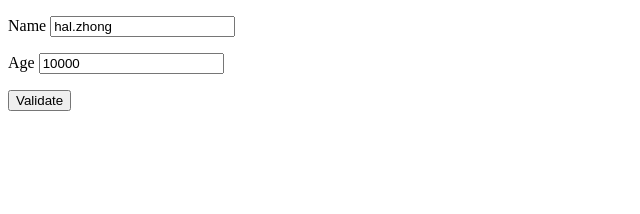
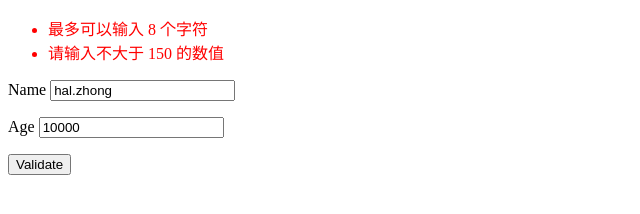
Before and after one commit to zhongxingdou/obj-validation, a website: page demo/index.html in a window 1280 px wide. Both pictures are taken after a click on the button "Validate". Shown: the whole page, without its empty margins (0-640 px from the left). Drawn offline with Linux system fonts and the light colour scheme.

Commit message:
生成并更新示例

```diff
--- a/demo/demo.js
+++ b/demo/demo.js
@@ -15,6 +15,7 @@ var obj = {
 }
 
 var validator = new objValidation(rules, obj)
+objValidation.i18n.setCurrLocale('zh')
 
 function validate(){
   validator.validate()
@@ -23,7 +24,7 @@ function validate(){
   var output = document.getElementById('errors')
 
   output.innerHTML = '<ul>'
-    + errors.map(function(msg){return '<li>' + msg +  '</li>'})
+    + errors.map(function(msg){return '<li>' + msg +  '</li>'}).join('')
     + '</ul>'
 }
 
--- a/demo/index.html
+++ b/demo/index.html
@@ -2,6 +2,7 @@
 <html>
 <head>
   <title>obj-validation demo</title>
+  <meta charset="utf-8">
   <style>
   .errors{
     color: red;
```
Also changed, not shown: dist/objValidation.js.
